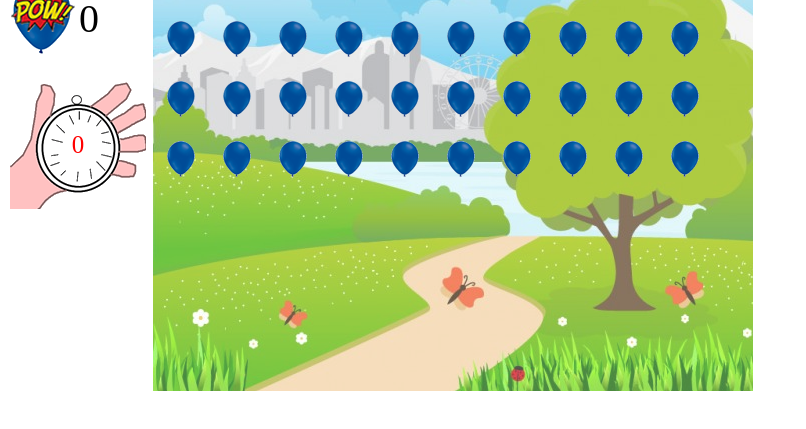
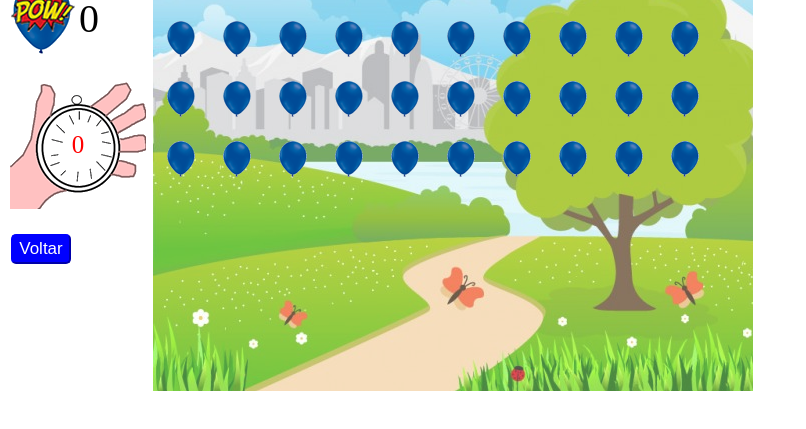
Before and after one commit to Igoraabreu/EstouraBalao, a plain HTML site: page jogo.html in a window 1280 px wide. Shown: the part 117-546 px from the top of the page, without its empty margins (0-806 px from the left). Drawn offline with Linux system fonts and the light colour scheme.

Commit message:
Acrescentando botao voltar

```diff
--- a/jogo.html
+++ b/jogo.html
@@ -44,6 +44,13 @@
 					</td>
 				</tr>
 			</table>
+			<table style="margin-top: 20px">
+				<tr>
+					<td>
+						<button style="width: 60px; height: 30px; font-size: 17px; color: white; background-color: blue; border-color: blue; border-radius: 5px;" onclick="voltar_paginicial()">Voltar</button>
+					</td>
+				</tr>
+			</table>
 
 		</div>
 
--- a/jogo.js
+++ b/jogo.js
@@ -137,3 +137,8 @@ function situacao_jogo(baloes_inteiros){
 function parar_jogo(){
 	clearTimeout(timerId);
 }
+
+function voltar_paginicial(){
+
+	window.location.href = 'index.html';
+}
```
